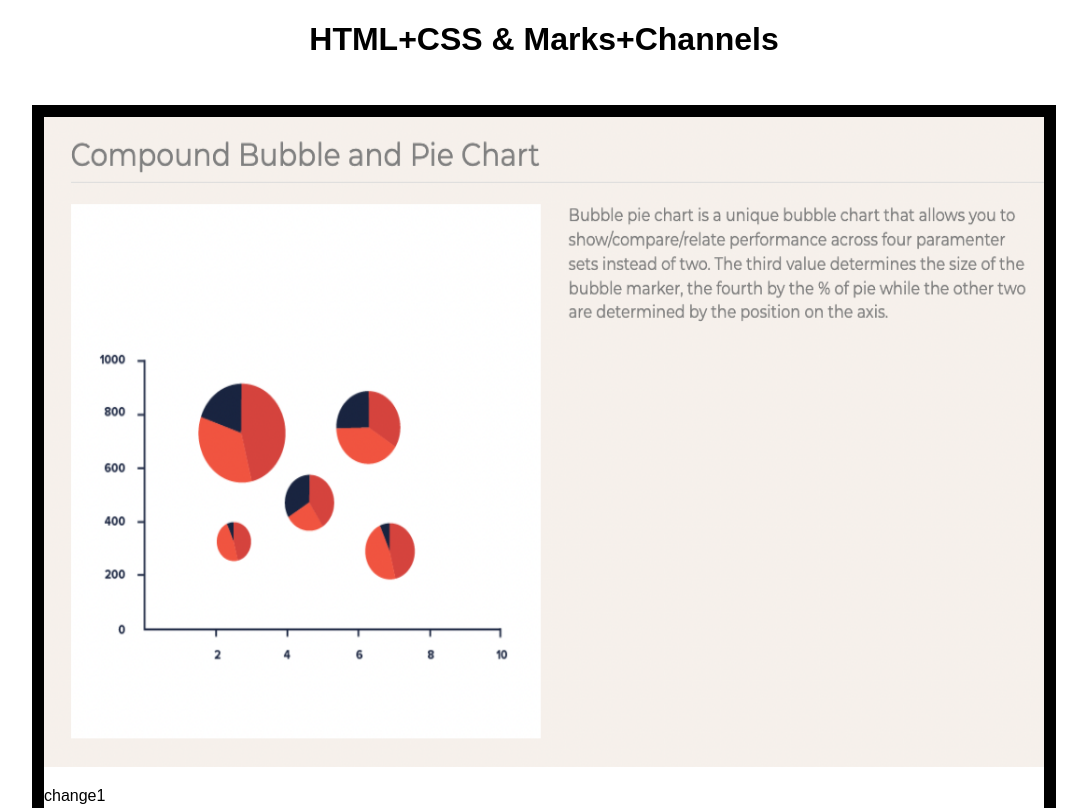
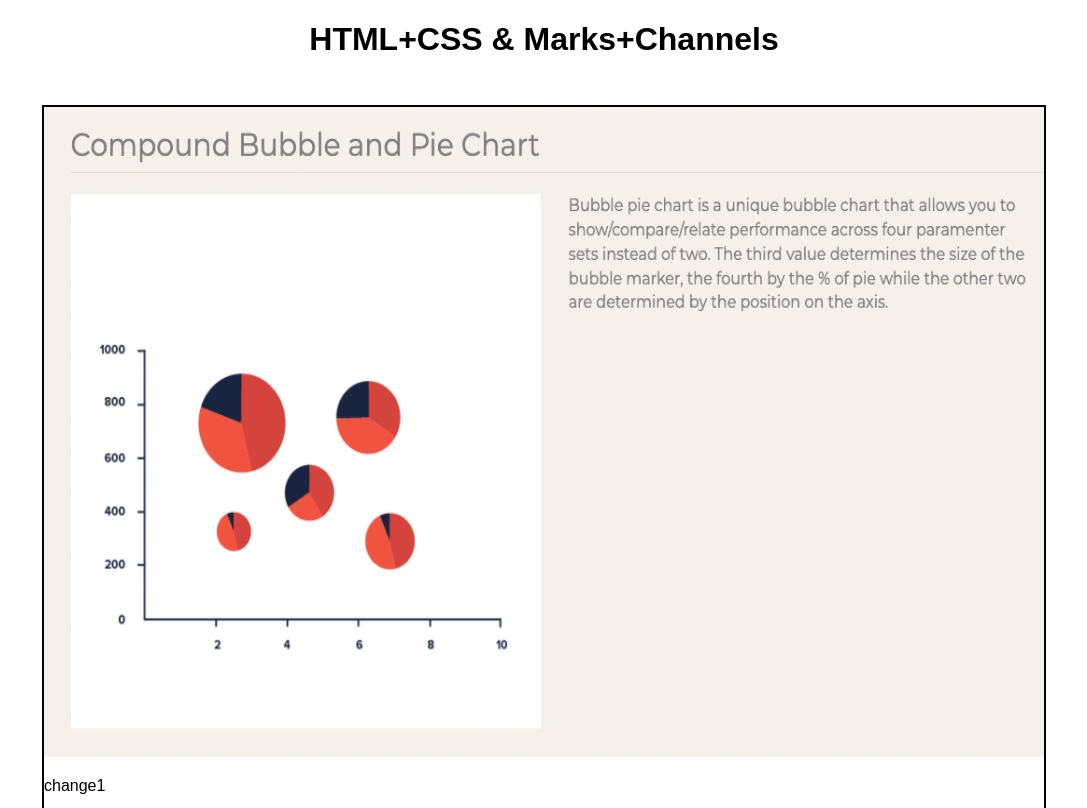
Before and after one commit to DS4200-S22/hw-03-tmt-and-lch, a plain HTML site: page index.html in a window 1280 px wide. Shown: the top 808 px of the page, without its empty margins (96-1183 px from the left). Drawn offline with Linux system fonts and the light colour scheme.

Commit message:
change border

```diff
--- a/style.css
+++ b/style.css
@@ -20,7 +20,7 @@ body {
 
 }
 .item {
-    border : 12px solid black;
+    border : 2px solid black;
 }
 .bulletpoint{
     text-align: center;
```
